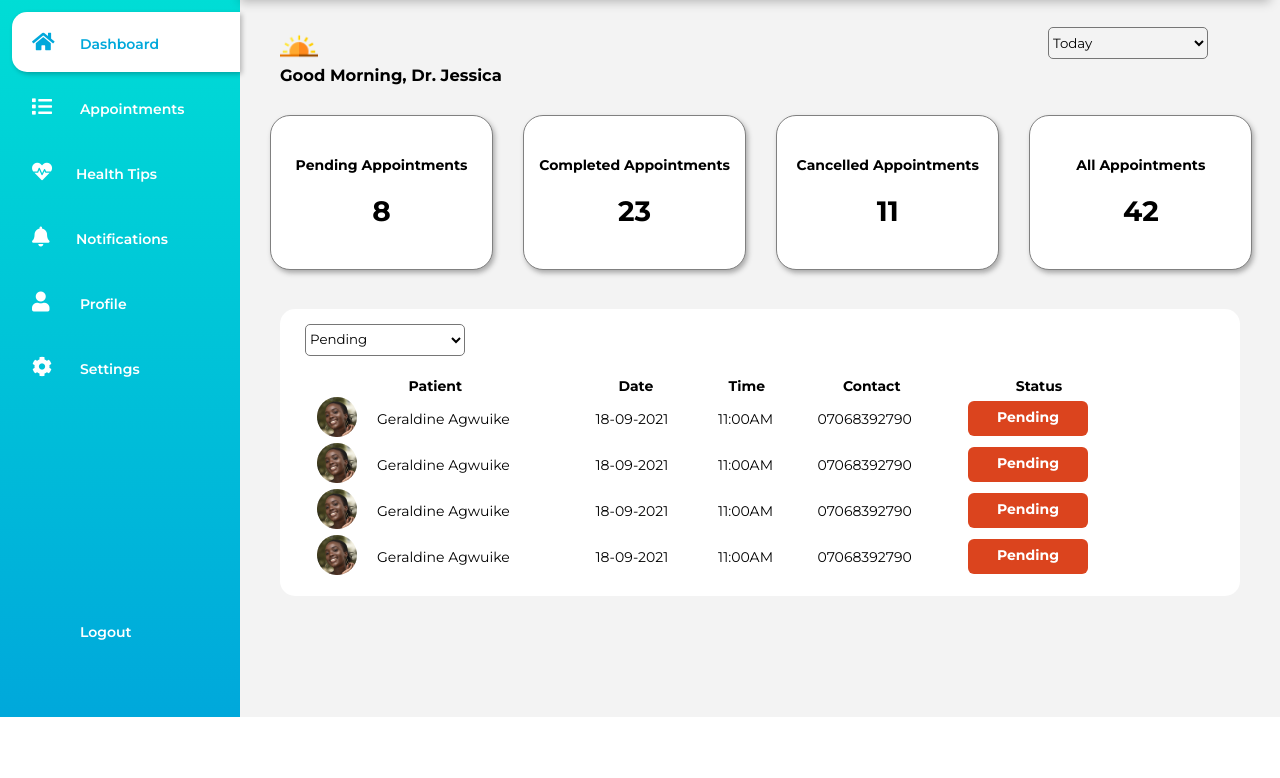
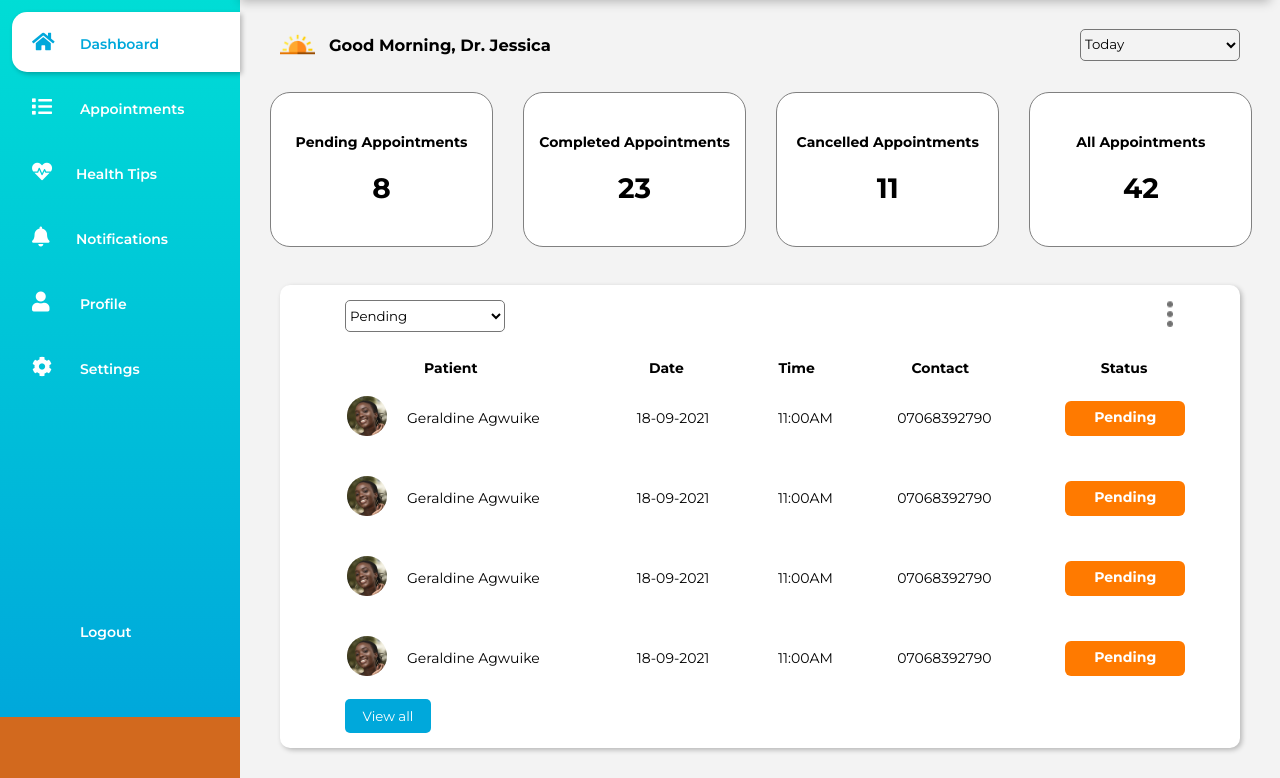
Before and after one commit to chrismadufor/Meditech, a plain HTML site: page doctors-dashboard.html in a window 1280 px wide. Shown: the part 83-861 px from the top of the page. Before the commit the page ends 800 px from the top, so only its background shows below. Drawn offline with Linux system fonts and the light colour scheme; some icons are missing.

Commit message:
updated the design of doctors' dashboard to fit mock up

```diff
--- a/css/styles.css
+++ b/css/styles.css
@@ -2,15 +2,18 @@
     background-color: chocolate;
 }
 .greet{
-    display: grid;
-    grid-template-columns: 80% 20%;
-}
-.greet .inner{
-    display: inline;
-}
-.greet span img{
-    max-width: 5%;
-    height: auto;
+  display: flex;
+  align-items: center;
+  justify-content: space-between;
+  }
+  .inner{
+    display: flex;
+    align-items: center;
+    justify-content: flex-start;
+  }
+.greet img{
+  max-width: 35px;
+  margin-right: 1em;
 }
 div.cards{
     display: grid;
@@ -28,13 +31,15 @@ div.cards{
   }
   .tableTopRow{
       display: grid;
-      margin-left: 10px;
+      margin-left: 50px;
       grid-template-columns: 80% 10%;
+      justify-content: space-between;
+      margin-bottom: 25px;
   }
   .tableTopRow img{
-    height: 25px;
-    width: 5px;
-   margin-right: -30px;
+    margin-left: 30px;
+    max-width: 6px;
+    height: auto;
   }
   select#theDate{
     font-weight: bold;
@@ -48,7 +53,6 @@ div.cards{
     border-radius: 20px !important;
     border: 1px solid gray;
     background-color: #fff;
-    box-shadow: 2px 3px 5px #aaaaaa;
     height: 155px !important;
     padding: 10px;
     text-align: left
@@ -63,7 +67,7 @@ div.cards{
       padding-top: 20px;
   }
   div.tableTag{
-    background-color: #db441e;
+    background-color: #FF7A00;
     border-radius: 6px;
     color:#fff;
     text-align: center;
@@ -80,11 +84,14 @@ div.cards{
   .tableComponent{
       background-color: #fff;
       margin-top: 4%;
-      border-radius: 15px;
       padding: 15px;
+      margin-bottom: 30px;
+      box-shadow: 2px 2px 5px rgba(0, 0, 0, 0.25);
+border-radius: 10px;
   }
   .tableComponent table{
-      width: 90%;
+      width: 100%;
+      padding-left: 10px;
       margin-top: 19px;
   }
   .tableComponent table img{
@@ -96,15 +103,33 @@ div.cards{
       background-color: tomato;
     padding-bottom: 50px;
   }
+
   .tableComponent table tr td{
-      padding-left: 20px;
+    margin-bottom: 17px;
+  }
+
+  .tableComponent table tr td{
+      padding-left: 40px;
       align-items: center;
 
   }
 
   .tableComponent table .firstCol{
      display: flex;
+     margin-top: 17px !important;
   }
   .tableComponent table .firstCol img{
       margin-right: 20px;
   }
+
+  button.afterTable{
+    margin-left: 50px;
+    background-color: #00A8DB;
+    color: #fff;
+    padding: 7px;
+    width: 86px;
+    height: 34px;
+    border: none;
+    outline: none;
+    border-radius: 5px;
+  }
--- a/doctors-dashboard.html
+++ b/doctors-dashboard.html
@@ -78,11 +78,11 @@
         </div>
         <div class="main-content">
           <div class="greet">
+            <div class="inner">
+              <img src="img/sunrise.png" alt='Sun Icon'/>
+            <h3>Good Morning, Dr. Jessica</h3>
 
-            <div class="inner">
-              <span> <img src="img/sunrise.png" alt='Sun Icon'/> </span>
-            <h3>Good Morning, Dr. Jessica</h3>
-          </div>
+            </div>
           <div>
             <select class="theDate" name="theDate">
               <option value="">Today</option>
@@ -142,9 +142,9 @@
                   <option value="usa">USA</option> -->
                   </select>
               </div>
-              <!-- <div>
+              <div>
                 <img src="./img/Elipses (3).png" />
-              </div> -->
+              </div>
             </div>
             <table>
               <tr>
@@ -200,6 +200,7 @@
                   <div  class="tableTag">Pending</div></td>
               </tr>
             </table>
+            <button class="afterTable">View all</button>
           </div>
     </div>
         </div>
```
